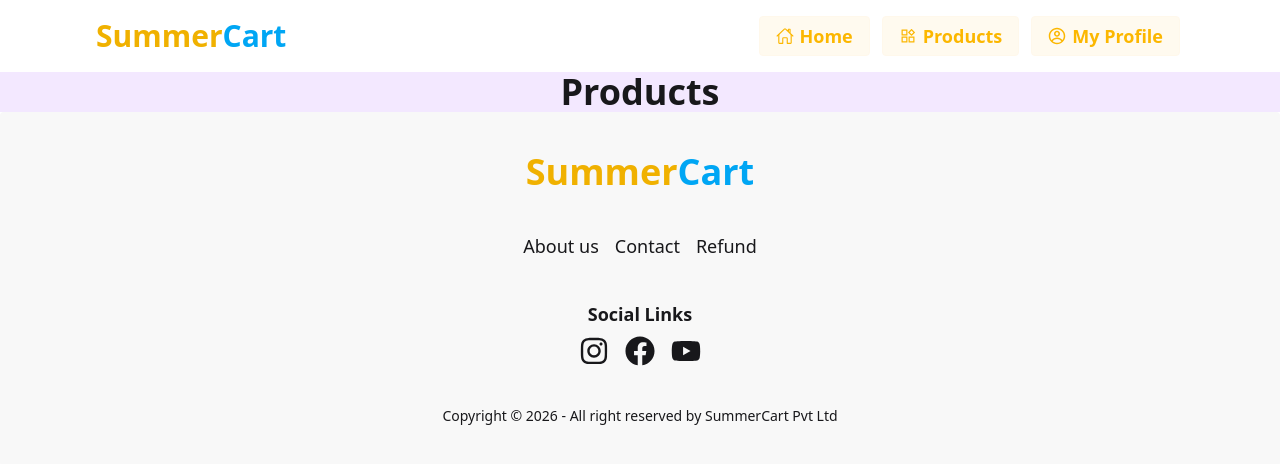
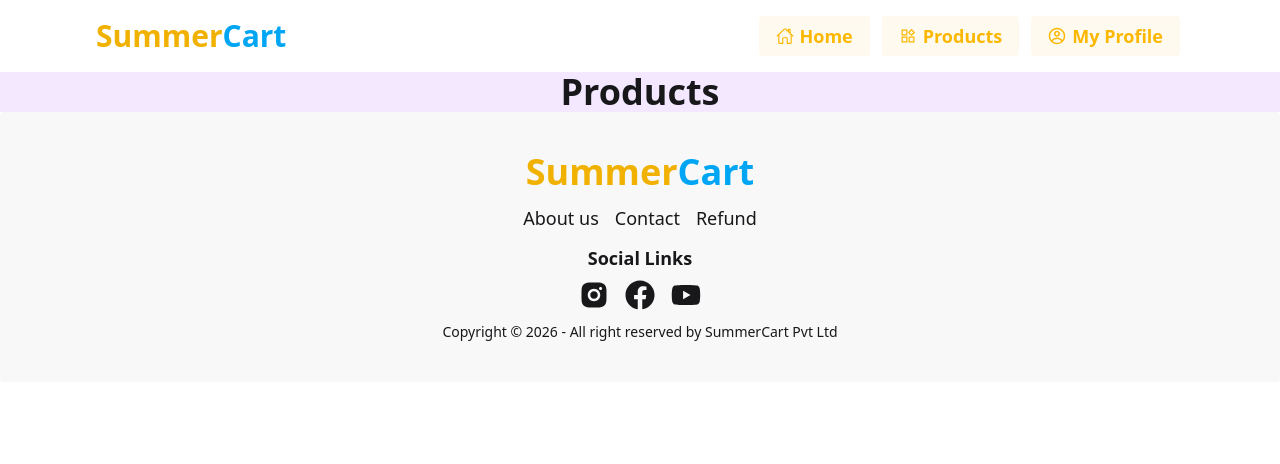
Before and after one commit to wdev-jahidhasan/summer-cart-next, a Next.js app: page /products in a window 1280 px wide. Shown: the top 464 px of the page. Built offline with nearby package versions, Linux system fonts and the light colour scheme.

Commit message:
carousel added

```diff
--- a/src/app/page.js
+++ b/src/app/page.js
@@ -1,9 +1,8 @@
+import Carousel from "@/components/Carousel";
 import Image from "next/image";
 
 export default function Home() {
   return (
-    <div className="max-w-7xl mx-auto w-full bg-green-100">
-      <h1 className="text-center font-semibold text-4xl">Homepage</h1>
-    </div>
+    <Carousel></Carousel>
   );
 }
--- /dev/null
+++ b/src/components/Carousel.jsx
@@ -0,0 +1,28 @@
+import React from 'react';
+
+const Carousel = () => {
+  return (
+    <div className="carousel w-11/12 md:w-3/4 mx-auto my-8">
+      <div id="slide1" className="carousel-item relative w-full">
+        <img
+          src="https://i.ibb.co.com/1t7BqgdB/Chat-GPT-Image-May-5-2026-04-39-27-PM.png"
+          className="w-full" />
+        <div className="absolute left-5 right-5 top-1/2 flex -translate-y-1/2 transform justify-between">
+          <a href="#slide2" className="btn btn-circle">❮</a>
+          <a href="#slide2" className="btn btn-circle">❯</a>
+        </div>
+      </div>
+      <div id="slide2" className="carousel-item relative w-full">
+        <img
+          src="https://i.ibb.co.com/XkVc0mVv/Chat-GPT-Image-May-5-2026-04-40-46-PM.png"
+          className="w-full" />
+        <div className="absolute left-5 right-5 top-1/2 flex -translate-y-1/2 transform justify-between">
+          <a href="#slide1" className="btn btn-circle">❮</a>
+          <a href="#slide1" className="btn btn-circle">❯</a>
+        </div>
+      </div>
+    </div>
+  );
+};
+
+export default Carousel;
--- a/src/components/Footer.jsx
+++ b/src/components/Footer.jsx
@@ -1,22 +1,23 @@
 import React from 'react';
-import { FaInstagram, FaFacebook, FaYoutube } from "react-icons/fa";
+import { RiInstagramFill } from "react-icons/ri";
+import { FaFacebook, FaYoutube } from "react-icons/fa";
 
 const Footer = () => {
   return (
-    <footer className="footer footer-horizontal footer-center bg-base-200 text-base-content rounded p-10">
-      <nav>
+    <footer className="footer footer-horizontal footer-center bg-base-200 text-base-content rounded p-10 gap-3">
+      <div>
         <a><span className='text-yellow-500 font-bold text-4xl'>Summer</span><span className=' text-sky-500 font-bold text-4xl' >Cart</span></a>
-      </nav>
-      <nav className="grid grid-flow-col gap-4 text-lg">
+      </div>
+      <div className="grid grid-flow-col gap-4 text-lg">
         <a className="link link-hover">About us</a>
         <a className="link link-hover">Contact</a>
         <a className="link link-hover">Refund</a>
-      </nav>
-      <nav>
+      </div>
+      <div>
         <h3 className='font-semibold text-lg'>Social Links</h3>
         <div className="grid grid-flow-col gap-4">
             <a>
-            <FaInstagram className='text-3xl' />
+            <RiInstagramFill className='text-3xl' />
           </a>
           <a>
             <FaFacebook className='text-3xl' />
@@ -25,7 +26,7 @@ const Footer = () => {
             <FaYoutube className='text-3xl' />
           </a>
         </div>
-      </nav>
+      </div>
       <aside>
         <p>Copyright © {new Date().getFullYear()} - All right reserved by SummerCart Pvt Ltd</p>
       </aside>
```
